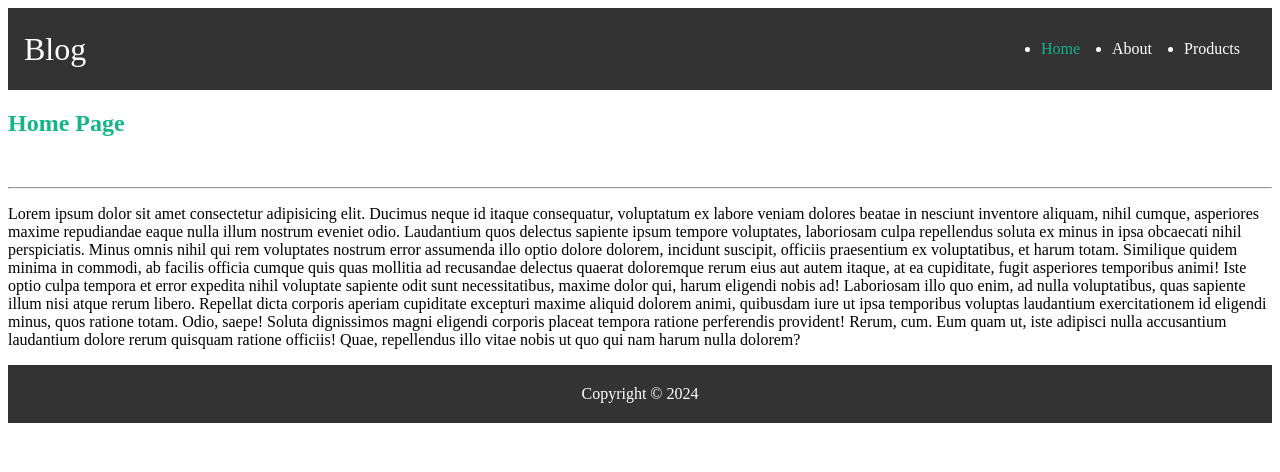
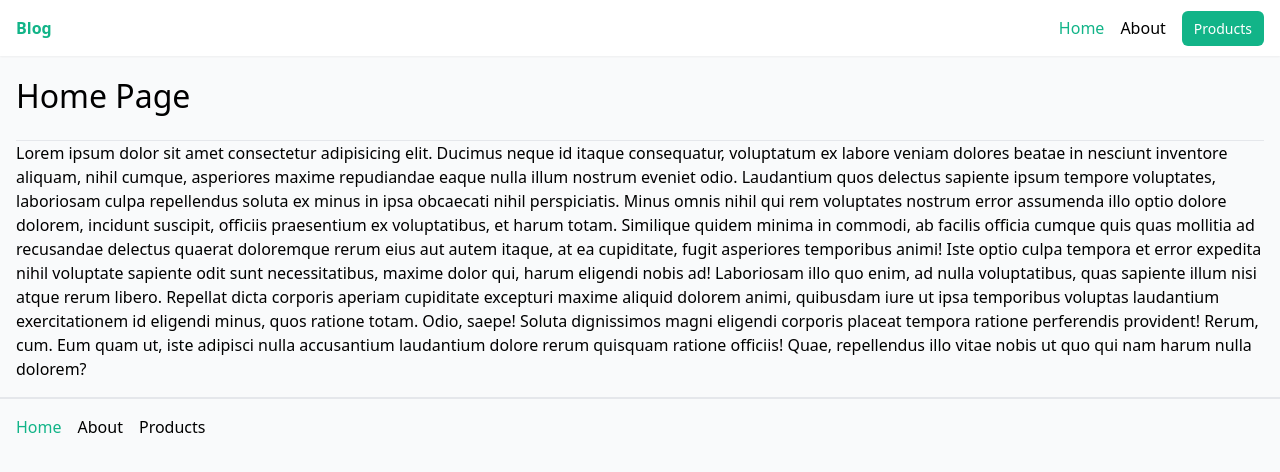
Before and after one commit to imohamedsayed/Nuxt-blog, a Nuxt app: page / in a window 1280 px wide. Shown: the top 472 px of the page. Built offline with nearby package versions, Linux system fonts and the light colour scheme.

Commit message:
Add Tailwind css

```diff
--- /dev/null
+++ b/assets/css/tailwind.css
@@ -0,0 +1,13 @@
+@tailwind base;
+@tailwind components;
+@tailwind utilities;
+
+body {
+  @apply bg-gray-50;
+}
+
+@layer components {
+  .btn {
+    @apply bg-[#12b488] text-white px-3 py-2 rounded-md text-sm text-white;
+  }
+}
--- a/layouts/default.vue
+++ b/layouts/default.vue
@@ -1,58 +1,35 @@
 <template>
   <div>
-    <header>
-      <nav>
-        <NuxtLink to="/">Blog</NuxtLink>
-        <ul>
+    <header class="shadow-sm bg-white">
+      <nav class="container mx-auto p-4 justify-between flex">
+        <NuxtLink to="/" class="font-bold">Blog</NuxtLink>
+        <ul class="flex gap-4">
           <li><NuxtLink to="/">Home</NuxtLink></li>
           <li><NuxtLink to="/about">About</NuxtLink></li>
-          <li><NuxtLink to="/products">Products</NuxtLink></li>
+          <li><NuxtLink to="/products" class="btn">Products</NuxtLink></li>
         </ul>
       </nav>
     </header>
     <!-- Page content -->
-    <main>
+    <main class="container mx-auto p-4">
       <slot />
     </main>
-    <footer>
-      <p>Copyright &copy; 2024</p>
+    <footer class="container mx-auto p-4 flex justify-between border-t-2">
+      <ul class="flex gap-4">
+        <li><NuxtLink to="/">Home</NuxtLink></li>
+        <li><NuxtLink to="/about">About</NuxtLink></li>
+        <li><NuxtLink to="/products">Products</NuxtLink></li>
+      </ul>
     </footer>
   </div>
 </template>
 <style lang="scss" scoped>
-header {
-  background-color: #333;
-  color: #fff;
-  padding: 1rem;
-  nav {
-    display: flex;
-    justify-content: space-between;
-    align-items: center;
-    > a {
-      color: #fff;
-      font-size: 2rem;
-      text-decoration: none;
-    }
-    ul {
-      display: flex;
-      li {
-        margin: 0 1rem;
-        a {
-          color: #fff;
-          text-decoration: none;
-
-          &.router-link-exact-active {
-            color: #12b488;
-          }
-        }
-      }
+header,
+footer {
+  a {
+    &.router-link-exact-active {
+      color: #12b488;
     }
   }
 }
-footer {
-  background-color: #333;
-  color: #fff;
-  padding: 4px 10px;
-  text-align: center;
-}
 </style>
--- a/layouts/products.vue
+++ b/layouts/products.vue
@@ -1,9 +1,9 @@
 <template>
-  <div class="product-layout">
-    <aside>
+  <div class="product-layout flex gap-5">
+    <aside class="bg-white border-r-2 p-4">
       <nav>
-        <NuxtLink to="/">Blog</NuxtLink>
-        <ul>
+        <NuxtLink to="/" class="font-bold">Blog</NuxtLink>
+        <ul class="flex flex-col gap-12 mt-12">
           <li><NuxtLink to="/">Home</NuxtLink></li>
           <li><NuxtLink to="/about">About</NuxtLink></li>
           <li><NuxtLink to="/products">Products</NuxtLink></li>
@@ -12,60 +12,29 @@
     </aside>
     <!-- Page content -->
 
-    <main>
+    <main class="flex-1 container mx-auto p-10">
       <slot />
-      <footer>
-        <p>Copyright &copy; 2024</p>
+      <footer
+        class="container mx-auto p-4 flex justify-between border-t-2 mt-12"
+      >
+        <ul class="flex gap-4">
+          <li><NuxtLink to="/">Home</NuxtLink></li>
+          <li><NuxtLink to="/about">About</NuxtLink></li>
+          <li><NuxtLink to="/products">Products</NuxtLink></li>
+        </ul>
       </footer>
     </main>
   </div>
 </template>
 <style lang="scss" scoped>
 .product-layout {
-  display: flex;
-  gap: 1rem;
-  aside {
-    background-color: #333;
-    color: #fff;
-    padding: 1rem;
-    height: 100vh;
-    nav {
-      display: flex;
-      justify-content: space-between;
-      align-items: center;
-      flex-direction: column;
-      > a {
-        color: #fff;
-        font-size: 2rem;
-        text-decoration: none;
-        margin-bottom: 50px;
-      }
-      ul {
-        display: flex;
-        flex-direction: column;
-        gap: 30px;
-        li {
-          margin: 0 1rem;
-          a {
-            color: #fff;
-            text-decoration: none;
-
-            &.router-link-exact-active {
-              color: #12b488;
-            }
-          }
-        }
-      }
+  a {
+    &.router-link-exact-active {
+      color: #12b488;
     }
   }
-  main {
-    flex: 1;
-    footer {
-      background-color: #333;
-      color: #fff;
-      padding: 4px 10px;
-      text-align: center;
-    }
+  aside {
+    height: 100vh;
   }
 }
 </style>
--- a/nuxt.config.ts
+++ b/nuxt.config.ts
@@ -1,5 +1,6 @@
 // https://nuxt.com/docs/api/configuration/nuxt-config
 export default defineNuxtConfig({
-  compatibilityDate: '2024-04-03',
-  devtools: { enabled: true }
-})
+  compatibilityDate: "2024-04-03",
+  devtools: { enabled: true },
+  modules: ["@nuxtjs/tailwindcss"],
+});
--- a/package.json
+++ b/package.json
@@ -13,5 +13,8 @@
     "nuxt": "^3.12.3",
     "sass": "^1.77.8",
     "vue": "latest"
+  },
+  "devDependencies": {
+    "@nuxtjs/tailwindcss": "^6.12.1"
   }
 }
--- a/pages/about.vue
+++ b/pages/about.vue
@@ -33,7 +33,7 @@
 
 <style lang="scss" scoped>
 h2 {
-  color: #12b488;
-  margin-bottom: 50px;
+  font-size: 2rem;
+  margin-bottom: 20px;
 }
 </style>
--- a/pages/index.vue
+++ b/pages/index.vue
@@ -32,7 +32,7 @@
 
 <style lang="scss" scoped>
 h2 {
-  color: #12b488;
-  margin-bottom: 50px;
+  font-size: 2rem;
+  margin-bottom: 20px;
 }
 </style>
```
Also changed, not shown: 1 other file (tests, documents, lock files or other folders).
